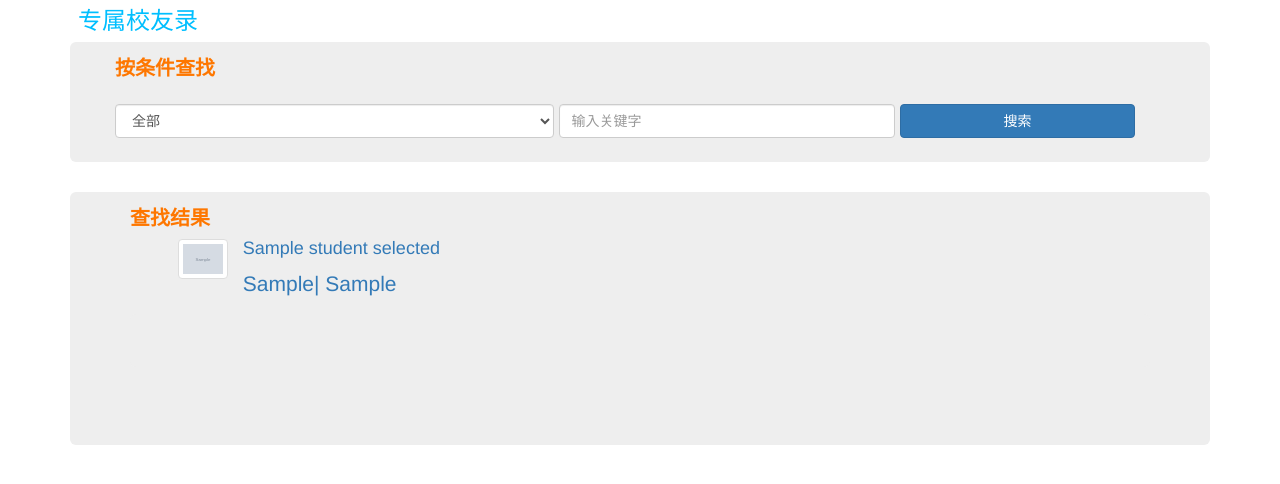
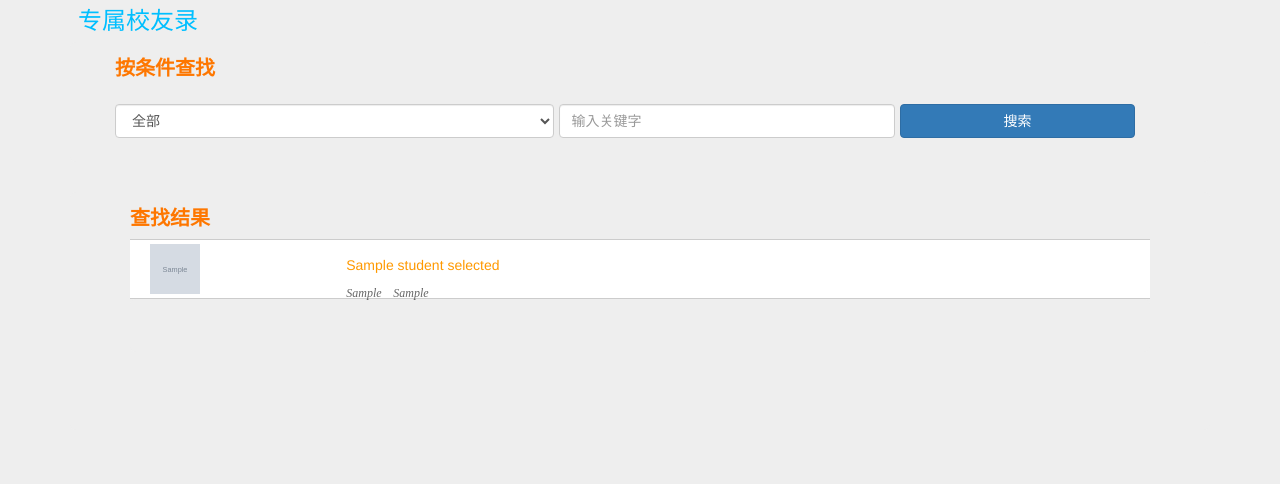
Before and after one commit to kejukeji/schoolcontact, a Flask app: template SchoolContact/templates/search.html in a window 1280 px wide. Shown: the top 484 px of the page. Run offline with Flask 2, Linux system fonts and the light colour scheme; the template is opened without the code that fills it: most values are stand-ins (such as "Sample title", 1, 10 or a date in 2020); grey boxes marked "Sample" are stand-in pictures; some libraries are stand-ins or nearby versions.

Commit message:
sjm修改页面风格

```diff
--- a/SchoolContact/templates/concerned_page.html
+++ b/SchoolContact/templates/concerned_page.html
@@ -56,7 +56,7 @@ body{ background:#eee;}
 <li class="fl" style="width:20%;"><img src="{{ students.avatar_img_url}}" /></li>
 <li class="fl">
 <ul class="text">
-<li><h5>{{ students.avatar_img_url}}</h5></li>
+<li><h5>{{ students.name}}</h5></li>
 <li><p><i>{{students.stu_position}}</i>&nbsp;&nbsp;<i>{{students.stu_company}}</i></p></li>
 </ul>
 </li>
--- a/SchoolContact/templates/search.html
+++ b/SchoolContact/templates/search.html
@@ -33,14 +33,11 @@
        })
     </script>
     <style>
-
-	.work{
-	 font-size:12px;
+        html, body, div, p, ul, li, dl, dt, dd, h1, h2, h3, h4, h5, h6,  {
+                margin: 0;
+                padding: 0;
             }
-	h5{ color:#F90;}
-	.fl{
-		float:left;
-	}
+.fl{ float:left;}
 li{ list-style-type:none;}
         .mark_none{
             display: none;
@@ -54,11 +51,29 @@
        vertical-align:middle;
        line-height:60px;
         }
+.clear{ clear:both;}
+*{margin:0px;padding:0px;}
+body{ background:#eee;}
+.top{ width:100%; text-align:center; background:#03C; height:40px;}
+.top h3{ font-family:"微软雅黑"; font-size:16px; font-weight:bold; color:#FFF; line-height:40px;}
+.no{ width:80%; background:#FFF; height:50px; margin:auto; text-align:center; margin-top:10px;}
+.no h3{ line-height:50px; color:#F30;  font-weight:bold; font-size:16px;}
+.list{ width:100%; background:#fff; height:60px; margin-top:10px; border-bottom:1px solid #CCC; border-top:1px solid #CCC; }
+.list ul{ width:96%; margin:auto; padding:4px 0; }
+.list img{ width:50px; height:50px;}
+.text{ width:100% !important; margin:0; padding:0;}
+.text li{ margin-bottom:-8px; height:25px; }
+.text i{ font-family:"微软雅黑"; color:#666; font-size:12px;}
+
+
+	.work{
+	 font-size:12px;
+	  }
+	h5{ color:#F90;}
     #center1{
         MARGIN-RIGHT: auto;
         MARGIN-LEFT: auto;
         height:60px;
-
         width:400px;
         vertical-align:middle;
         line-height:60px;
@@ -66,6 +81,8 @@
         .jumbotron{ margin-top:0; padding-top:5px;}
         .form-group{ margin-top:0;}
        li img{ margin-right:15px;}
+
+
 
 	</style>
 </head>
@@ -124,41 +141,37 @@
     </div>
     {% elif student_count == 1 %}
     <!--按条件查找出来的信息-->
-      <div id ="center1">
-            <ul class="ul-group">
+<div class="list">
+<a href="/show_message/{{student_selected.id}}">
+<ul>
+<li class="fl" style="width:20%;"><img src="{{ student_selected.avatar_img_url}}" /></li>
 <li class="fl">
-        <a href="/show_message/{{student_selected.id}}">
-        {% if student_selected.avatar_img_url %}
-        <img src="{{ student_selected.avatar_img_url }}" width="50px" height="60px"  class="img-thumbnail pull-right">
-        {% else %}
-            <img src="/static/img.img.jpg"  class="img-thumbnail pull-right">
-        {% endif %}
-           <li > <h5>{{ student_selected.stu_name }}</h5>
-                <p class="work">{{ student_selected.stu_position }}| {{ student_selected.stu_company}}</p>
-            </li>
-            </a>
+<ul class="text">
+<li><h5>{{ student_selected.name}}</h5></li>
+<li><p><i>{{student_selected.stu_position}}</i>&nbsp;&nbsp;<i>{{student_selected.stu_company}}</i></p></li>
 </ul>
-
-      </div>
-    {% else %}
-        {% for s in student_selected %}
-      <div id ="center">
-
-          <a href="/show_message/{{s.id}}">
-           <ul class="ul-group">
-            <li class="fl">
-            {% if s.avatar_img_url %}
-           <img src="{{ s.avatar_img_url }}" width="50px" height="60px"  class="img-thumbnail pull-right">
-           {% else %}
-            <img src="/static/img.img.jpg"  class="img-thumbnail pull-right">
-           {% endif %}
-               &nbsp;&nbsp;
-            <li> <h4>{{ s.stu_name }}</h4>
-                <p class="work">{{ s.stu_position }}| {{ s.stu_company}}</p>
 </li>
 </ul>
 </a>
 </div>
+<div class="clear"></div>
+ {% else %}
+    {%   for s in student_selected %}
+<div class="list">
+
+<a href="/show_message/{{s.id}}">
+<ul>
+<li class="fl" style="width:20%;"><img src="{{s.avatar_img_url}}" /></li>
+<li class="fl">
+<ul class="text">
+<li><h5>{{ s.stu_name}}</h5></li>
+<li><p><i>{{s.stu_position}}</i>&nbsp;&nbsp;<i>{{s.stu_company}}</i></p></li>
+</ul>
+</li>
+</ul>
+</a>
+</div>
+<div class="clear"></div>
      {% endfor %}
       <center>
        <div class="jumbotron m" >
```
Lines whose indentation alone changed are shown as unchanged.
